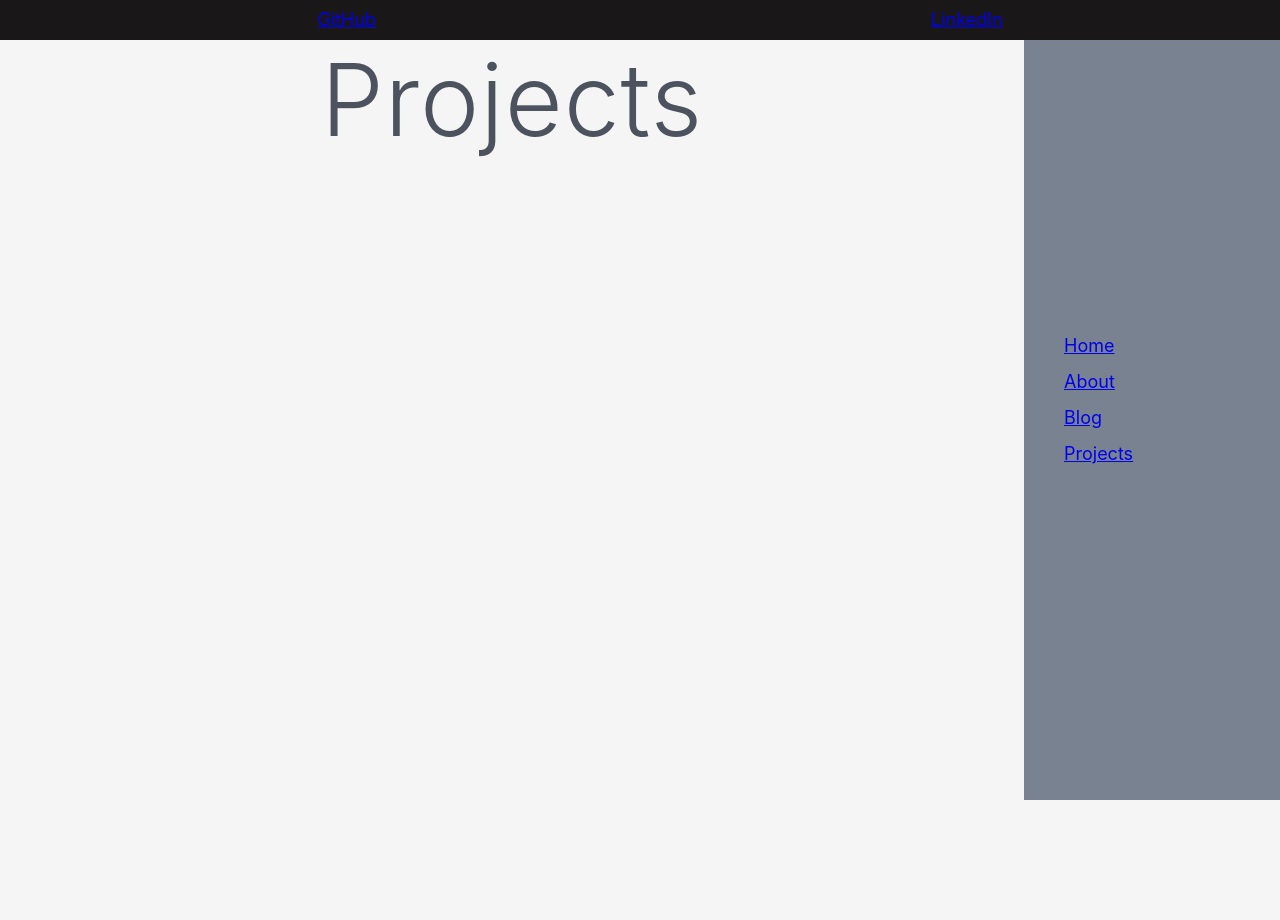
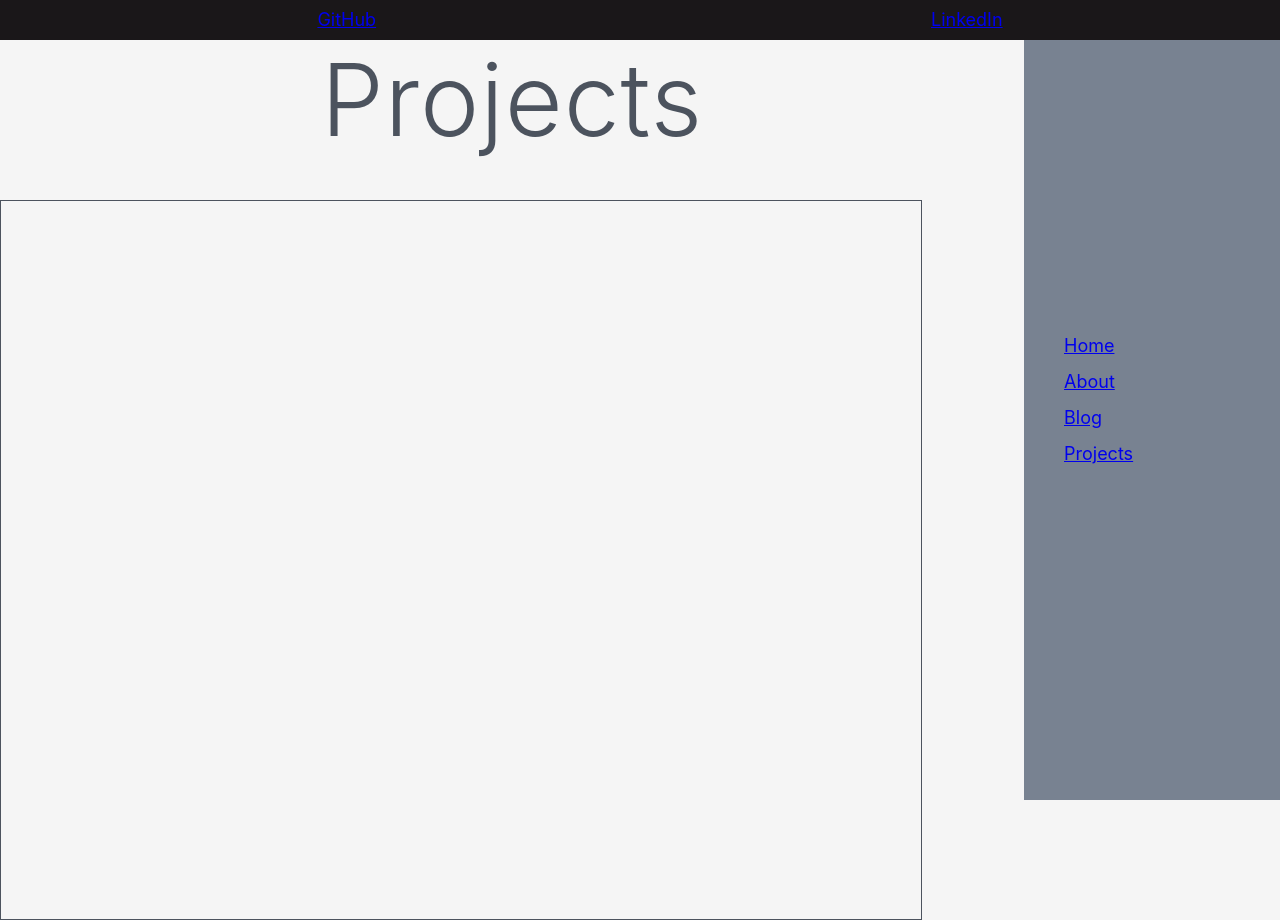
Before and after one commit to JennaKoslowski/vue-profile, a Nuxt app: page /projects in a window 1280 px wide. Before the commit the page ends 800 px from the top, so only its background shows below. Built offline with nearby package versions, Linux system fonts and the light colour scheme.

Commit message:
add dummy info to projects

```diff
--- /dev/null
+++ b/components/Projects.vue
@@ -0,0 +1,10 @@
+<template>
+<section>
+<div class="projects">
+    <h1>{{ title }}</h1>
+    <!-- <img {{screenshot}} > probably wrong- look up later-->
+    <!--<button>github</button> how to get link to change for each element-->
+    <p>{{languages}}</p>
+</div>
+</section>
+</template>
--- a/pages/projects/index.vue
+++ b/pages/projects/index.vue
@@ -1,8 +1,26 @@
 <template>
+<section>
     <h1 class= "title">
         Projects
     </h1>
+    <div class="projectblock">
+        <Projects class="projects"
+            title="Arcade Game"
+            languages= "HTML, CSS, JS"
+            github= "https://github.com/JennaKoslowski/frontend-nanodegree-arcade-game" />
+    </div>
+</section>
 </template>
+
+<script>
+    import Projects from '@/components/Projects'
+
+    export default {
+        components: {
+            Projects
+        }
+    }
+</script>
 
 <style scoped>
 .title {
@@ -15,4 +33,10 @@
   color: #4c535e;
   letter-spacing: 1px;
 }
+.projectblock {
+    width: 90%;
+    height: 90%;
+    border: 1px solid #4c535e;
+
+}
 </style>
```
